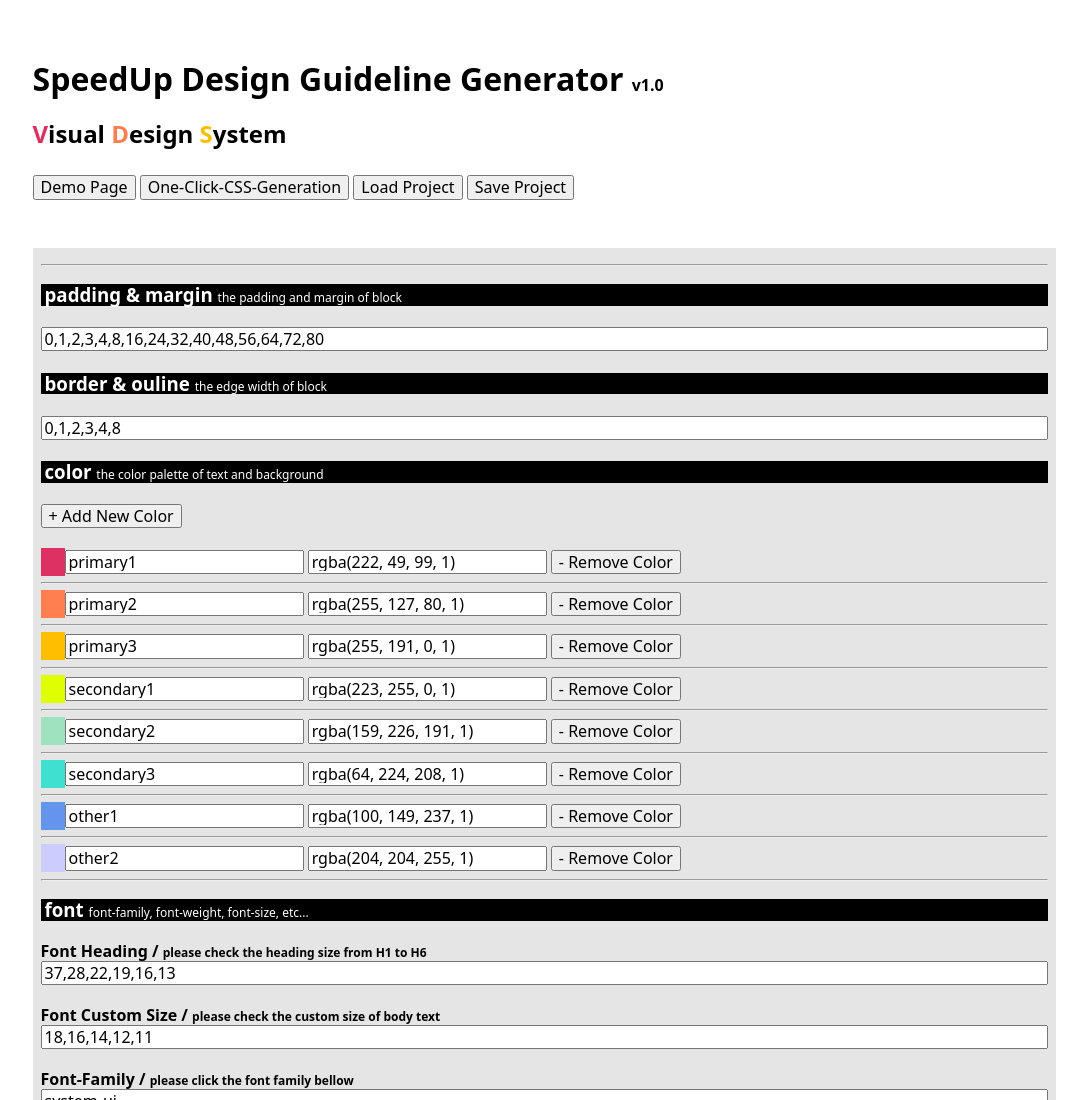
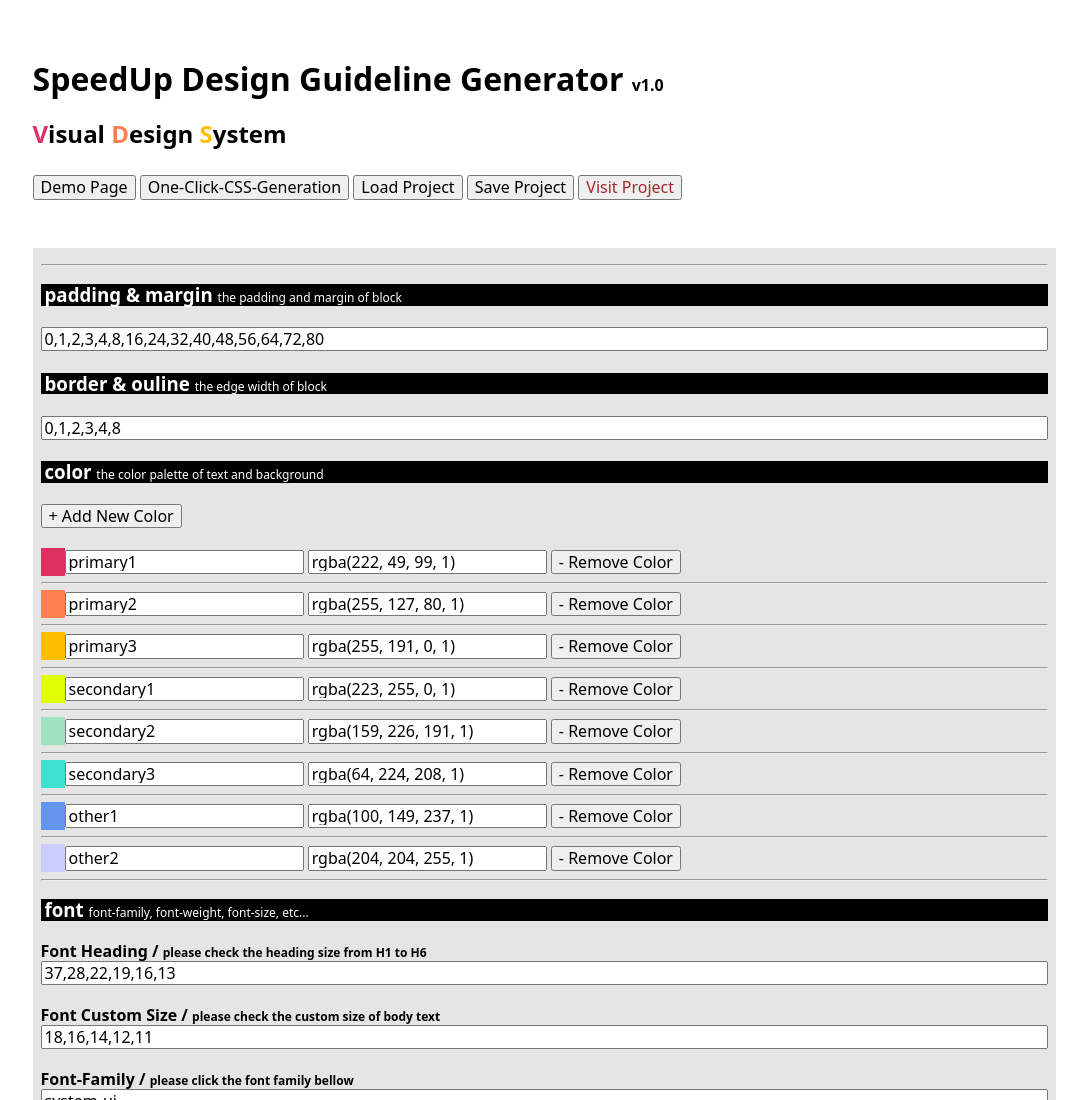
Before and after one commit to highQ77/css-guideline-generator, a plain HTML site: page index.html in a window 1280 px wide. Shown: the top 1100 px of the page, without its empty margins (96-1183 px from the left). Drawn offline with Linux system fonts and the light colour scheme.

Commit message:
markdown update

```diff
--- a/index.html
+++ b/index.html
@@ -47,6 +47,9 @@
         <button onclick="$('#loadProjectFile').click()" style="margin: 8px 0;">Load Project</button>
         <input style="display: none;" id="loadProjectFile" onchange="loadProject(event)" type="file" />
         <button onclick="saveProject()" style="margin: 8px 0;">Save Project</button>
+        <button><a href="https://github.com/highQ77/minial-responsive-css" target="_blank"
+            style="color: brown; text-decoration: none;">Visit
+            Project</a></button>
       </div>
     </div>
   </header>
```
Also changed, not shown: 1 other file.
